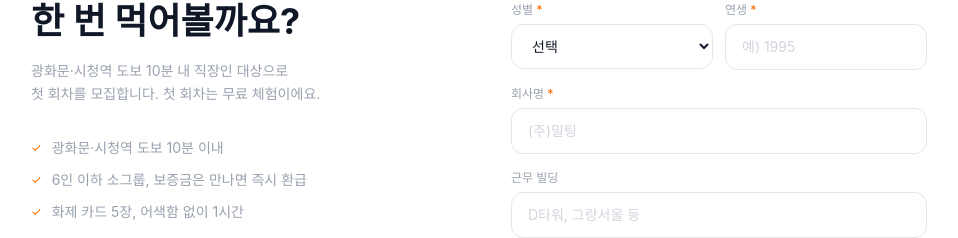
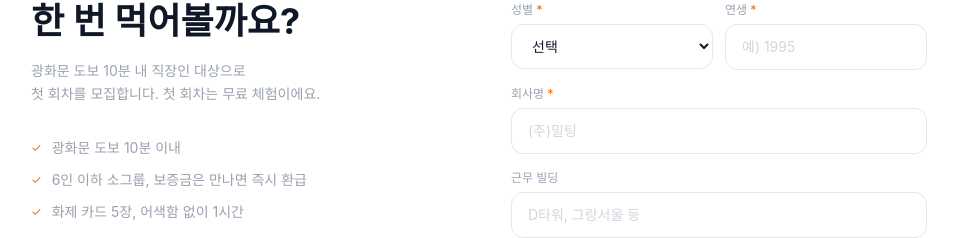
Before and after one commit to luckandy1234-cmyk/landing, a Next.js app: page / in a window 1280 px wide. Shown: the part 3355-3593 px from the top of the page, without its empty margins (161-1119 px from the left). Built offline with nearby package versions, Linux system fonts and the light colour scheme.

Commit message:
Update location to 광화문 only

```diff
--- a/components/SignupForm.tsx
+++ b/components/SignupForm.tsx
@@ -69,11 +69,11 @@ export default function SignupForm() {
             좋은 점심<br />한 번 먹어볼까요?
           </h2>
           <p className="text-gray-400 text-sm leading-relaxed mb-8">
-            광화문·시청역 도보 10분 내 직장인 대상으로<br />첫 회차를 모집합니다. 첫 회차는 무료 체험이에요.
+            광화문 도보 10분 내 직장인 대상으로<br />첫 회차를 모집합니다. 첫 회차는 무료 체험이에요.
           </p>
           <div className="space-y-3 text-sm text-gray-400">
             {[
-              "광화문·시청역 도보 10분 이내",
+              "광화문 도보 10분 이내",
               "6인 이하 소그룹, 보증금은 만나면 즉시 환급",
               "화제 카드 5장, 어색함 없이 1시간",
             ].map((t) => (
```
